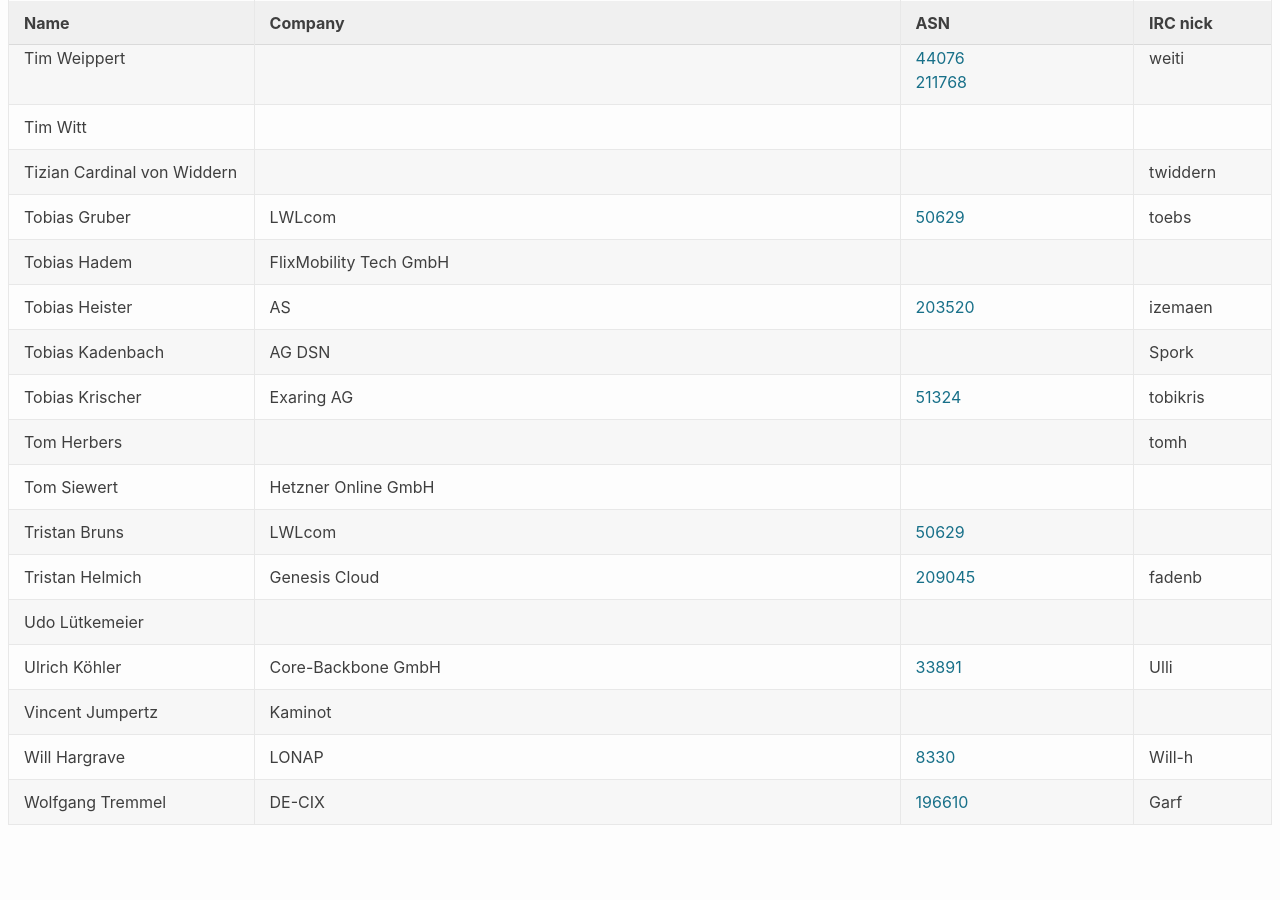
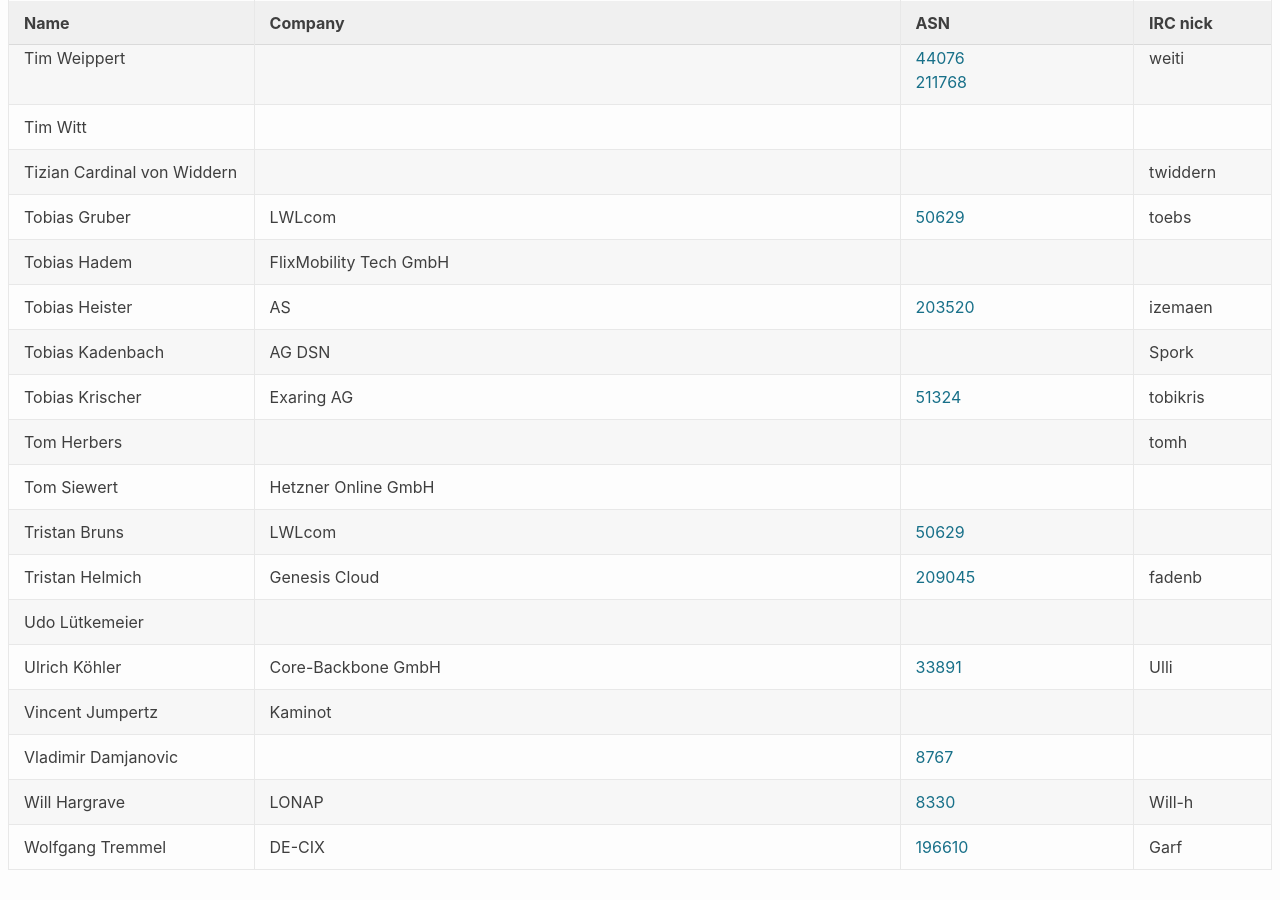
Before and after one commit to denog/pretix-attendeelist, a Jekyll site: the page built from denog13/index.markdown, in a window 1280 px wide and 900 px high, scrolled down 9915 px. Built offline with Jekyll 4.4.1, drawn with Linux system fonts in a browser that asks for light colours; before the commit the page ends 10770 px from its top, so only the background shows below that.

Commit message:
Latest data: Tue Oct  5 06:51:33 UTC 2021

```diff
--- a/_data/attendees_denog13.json
+++ b/_data/attendees_denog13.json
@@ -1368,6 +1368,12 @@
     "asn": null
   },
   {
+    "name": "Vladimir Damjanovic",
+    "company": null,
+    "irc": null,
+    "asn": "AS8767"
+  },
+  {
     "name": "Will Hargrave",
     "company": "LONAP",
     "irc": "Will-h",
```
